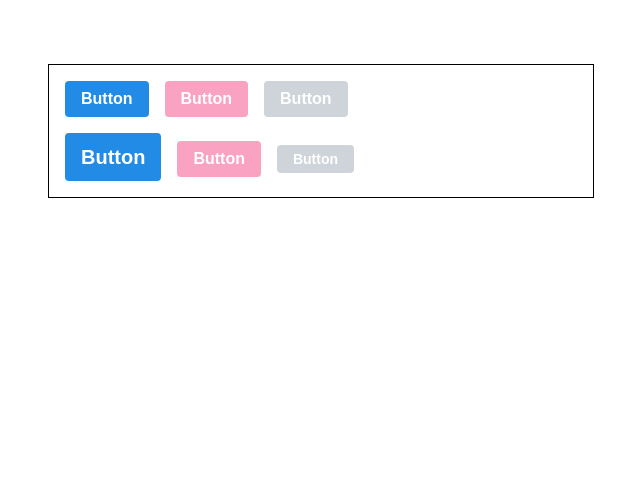
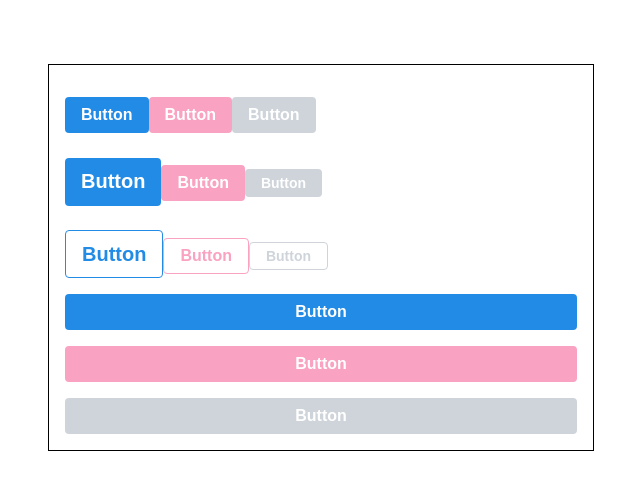
Before and after one commit to sone1118/react_study, a React (Create React App) app in the folder react_app2/: page / in a window 1280 px wide. Shown: the top 490 px of the page, without its empty margins (319-959 px from the left). Built offline with nearby package versions, Linux system fonts and the light colour scheme.

Commit message:
fullwidth, outline css 추가

```diff
--- a/react_app2/src/App.js
+++ b/react_app2/src/App.js
@@ -34,10 +34,33 @@ function App() {
           <Button2 color="pink">Button</Button2>
           <Button2 color="gray">Button</Button2>
         </ButtonGroup>
+
         <ButtonGroup>
           <Button2 size="large">Button</Button2>
           <Button2 color="pink">Button</Button2>
           <Button2 size="small" color="gray">
+            Button
+          </Button2>
+        </ButtonGroup>
+
+        <ButtonGroup>
+          <Button2 size="large" outline>
+            Button
+          </Button2>
+          <Button2 outline color="pink">
+            Button
+          </Button2>
+          <Button2 size="small" outline color="gray">
+            Button
+          </Button2>
+        </ButtonGroup>
+
+        <ButtonGroup>
+          <Button2 fullWidth>Button</Button2>
+          <Button2 fullWidth color="pink">
+            Button
+          </Button2>
+          <Button2 fullWidth color="gray">
             Button
           </Button2>
         </ButtonGroup>
--- a/react_app2/src/components/Button2.js
+++ b/react_app2/src/components/Button2.js
@@ -16,6 +16,19 @@ const colorStyles = css`
       &:active {
         background: ${darken(0.1, selected)};
       }
+
+      ${(props) =>
+        props.outline &&
+        css`
+          color: ${selected};
+          background: none;
+          border: 1px solid ${selected};
+
+          &:hover {
+            background: ${selected};
+            color: white;
+          }
+        `}
     `;
   }}
 `;
@@ -66,6 +79,19 @@ const sizeStyles = css`
   `}
 `;
 
+const fullWidthStyle = css`
+  ${(props) =>
+    props.fullWidth &&
+    css`
+      width: 100%;
+      justify-content: center;
+      & + & {
+        margin-left: 0;
+        margin-top: 1rem;
+      }
+    `}
+`;
+
 const StyledButton = styled.button`
   /* 공통스타일 */
   display: inline-flex;
@@ -103,11 +129,14 @@ const StyledButton = styled.button`
   & + & {
     margin-left: 1rem;
   }
+
+  //스타일을 덮어 써야하기 때문에 맨 아래 적어줌
+  ${fullWidthStyle}
 `;
 
-function Button2({ children, color, size, ...rest }) {
+function Button2({ children, color, size, fullWidth, outline, ...rest }) {
   return (
-    <StyledButton color={color} size={size} {...rest}>
+    <StyledButton color={color} size={size} outline={outline} fullWidth={fullWidth} {...rest}>
       {children}
     </StyledButton>
   );
```
